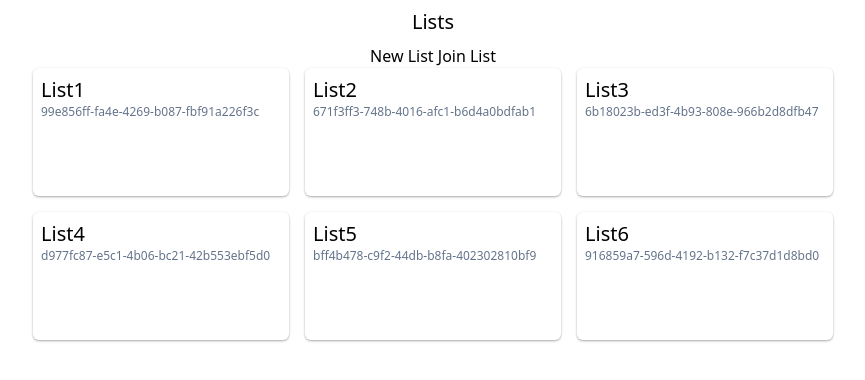
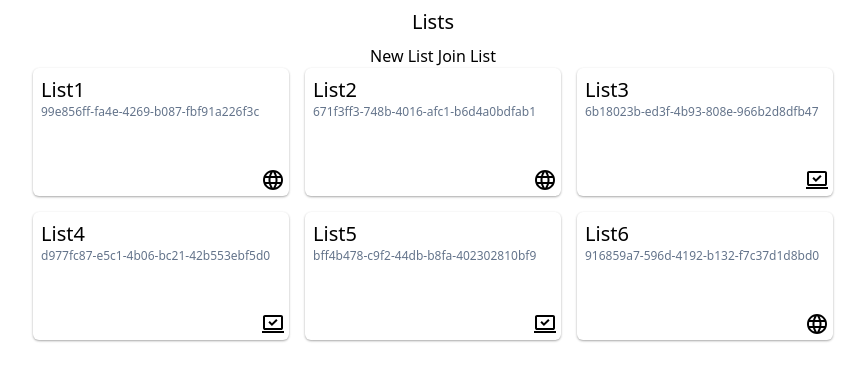
Before and after one commit to AvilaAndre/SDLE-FEUP, a SvelteKit app in the folder app/: page / in a window 1280 px wide. Shown: the top 380 px of the page, without its empty margins (207-1072 px from the left). Built offline with nearby package versions, Linux system fonts and the light colour scheme.

Commit message:
Add icon on local and shared lists

```diff
--- a/app/src/lib/components/ListCard.svelte
+++ b/app/src/lib/components/ListCard.svelte
@@ -1,12 +1,23 @@
 <script lang="ts">
+    import PublishIcon from "$lib/icons/PublishIcon.svelte";
+    import SavedLocallyIcon from "$lib/icons/SavedLocallyIcon.svelte";
+
     export let title: string;
     export let id: string;
+    export let shared: boolean = false;
 </script>
 
 <a
     href={"/list?id=" + id}
-    class="bg-white p-2 h-32 w-64 shadow-md rounded-md disabled card-1"
+    class="bg-white p-2 h-32 w-64 shadow-md rounded-md disabled card-1 relative"
 >
     <h4 class="text-xl">{title}</h4>
     <h4 class="text-xs text-slate-500">{id}</h4>
+    <span class="absolute right-1 bottom-1">
+        {#if shared}
+            <PublishIcon className="w-6" />
+        {:else}
+            <SavedLocallyIcon className="w-6" />
+        {/if}
+    </span>
 </a>
--- /dev/null
+++ b/app/src/lib/icons/SavedLocallyIcon.svelte
@@ -0,0 +1,12 @@
+<script lang="ts">
+    export let className: string = "h-2 w-2";
+</script>
+
+<svg
+    xmlns="http://www.w3.org/2000/svg"
+    viewBox="0 -960 960 960"
+    class={className}
+    ><path
+        d="m437-398 227-226-57-57-170 170-85-85-56 56 141 142ZM40-120v-80h880v80H40Zm120-120q-33 0-56.5-23.5T80-320v-440q0-33 23.5-56.5T160-840h640q33 0 56.5 23.5T880-760v440q0 33-23.5 56.5T800-240H160Zm0-80h640v-440H160v440Zm0 0v-440 440Z"
+    /></svg
+>
--- a/app/src/routes/+page.svelte
+++ b/app/src/routes/+page.svelte
@@ -5,15 +5,40 @@
     type List = {
         title: string;
         id: string;
+        shared: boolean;
     };
 
     const lists: List[] = [
-        { title: "List1", id: "99e856ff-fa4e-4269-b087-fbf91a226f3c" },
-        { title: "List2", id: "671f3ff3-748b-4016-afc1-b6d4a0bdfab1" },
-        { title: "List3", id: "6b18023b-ed3f-4b93-808e-966b2d8dfb47" },
-        { title: "List4", id: "d977fc87-e5c1-4b06-bc21-42b553ebf5d0" },
-        { title: "List5", id: "bff4b478-c9f2-44db-b8fa-402302810bf9" },
-        { title: "List6", id: "916859a7-596d-4192-b132-f7c37d1d8bd0" },
+        {
+            title: "List1",
+            id: "99e856ff-fa4e-4269-b087-fbf91a226f3c",
+            shared: true,
+        },
+        {
+            title: "List2",
+            id: "671f3ff3-748b-4016-afc1-b6d4a0bdfab1",
+            shared: true,
+        },
+        {
+            title: "List3",
+            id: "6b18023b-ed3f-4b93-808e-966b2d8dfb47",
+            shared: false,
+        },
+        {
+            title: "List4",
+            id: "d977fc87-e5c1-4b06-bc21-42b553ebf5d0",
+            shared: false,
+        },
+        {
+            title: "List5",
+            id: "bff4b478-c9f2-44db-b8fa-402302810bf9",
+            shared: false,
+        },
+        {
+            title: "List6",
+            id: "916859a7-596d-4192-b132-f7c37d1d8bd0",
+            shared: true,
+        },
     ];
 </script>
 
@@ -27,7 +52,7 @@
     <div>New List Join List</div>
     <div class="grid grid-cols-3 gap-4">
         {#each lists as list}
-            <ListCard title={list.title} id={list.id} />
+            <ListCard title={list.title} id={list.id} shared={list.shared} />
         {/each}
     </div>
 </section>
```
Also changed, not shown: app/src/lib/icons/sync_saved_locally_FILL0_wght400_GRAD0_opsz24.svg (deleted).
